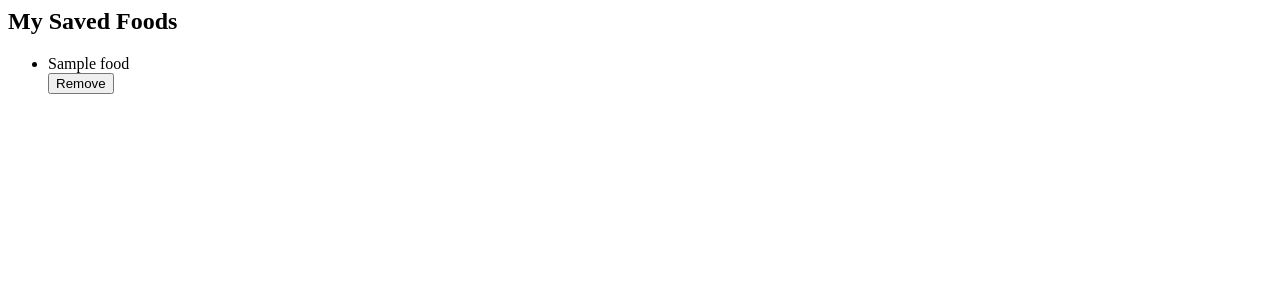
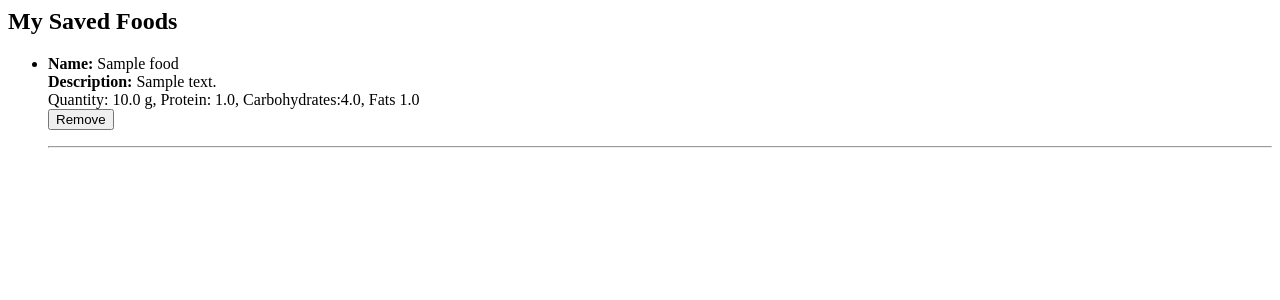
Before and after one commit to Aleksandar598/TitanFitnessApp, a Django app: page /saved-foods/ in a window 1280 px wide. Shown: the top 300 px of the page. Run offline with Django 5.2, Linux system fonts and the light colour scheme; a user stored in the database is signed in; tables that the repository leaves empty hold one stand-in row (values such as "Sample post").

Commit message:
Fixed the Food Info displayed

```diff
--- a/TitanFitnessApp/nutrition/models.py
+++ b/TitanFitnessApp/nutrition/models.py
@@ -29,7 +29,7 @@ class Food(models.Model):
     calories = models.IntegerField(validators=[MinValueValidator(0)], null=True, blank=True)
 
     def __str__(self):
-        return f"{self.name} {self.quantity}"
+        return f" Quantity: {self.quantity} {self.quantity_type}, Protein: {self.protein}, Carbohydrates:{self.carbohydrates}, Fats {self.fat}"
 
     def calculate_calories(self):
         return round(self.protein * 4 + self.carbohydrates * 4 + self.fat * 9)
--- a/TitanFitnessApp/templates/nutrition/saved_foods.html
+++ b/TitanFitnessApp/templates/nutrition/saved_foods.html
@@ -6,7 +6,11 @@
         <ul class="food-list">
             {% for food in foods %}
                 <li class="food-item">
-                    <span class="food-name">{{ food.name }}</span>
+                    <div class="food-info">
+                        <div class="food-name"><strong>Name:</strong> {{ food.name }}</div>
+                        <div class="food-description"><strong>Description:</strong> {{ food.description }}</div>
+                        <div class="food-info"> {{ food }}</div>
+                    </div>
 
                     <form action="{% url 'remove_saved_food' food.id %}" method="POST" class="remove-form">
                         {% csrf_token %}
@@ -16,6 +20,7 @@
                             Remove
                         </button>
                     </form>
+                    <hr class="food-divider">
                 </li>
             {% endfor %}
         </ul>
```
